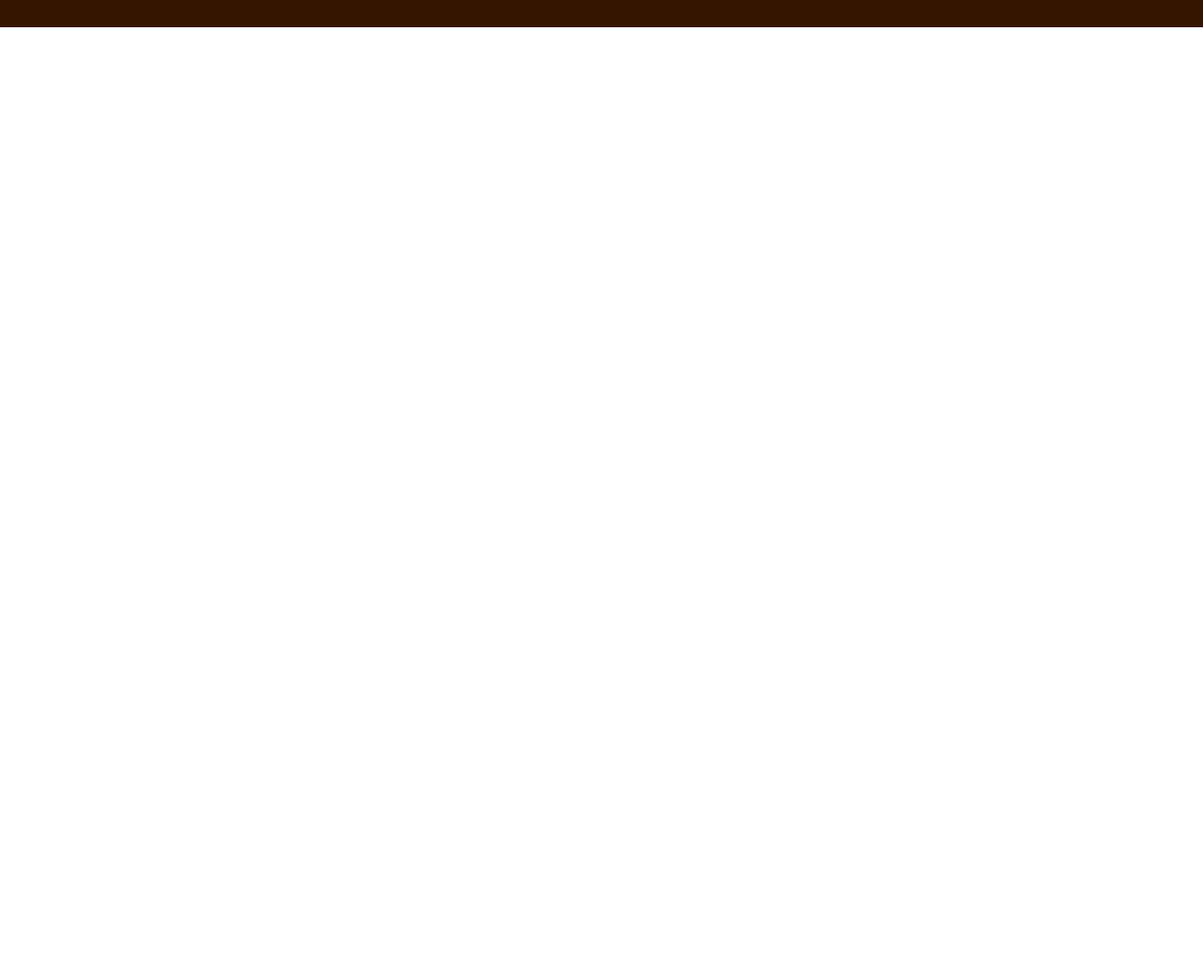
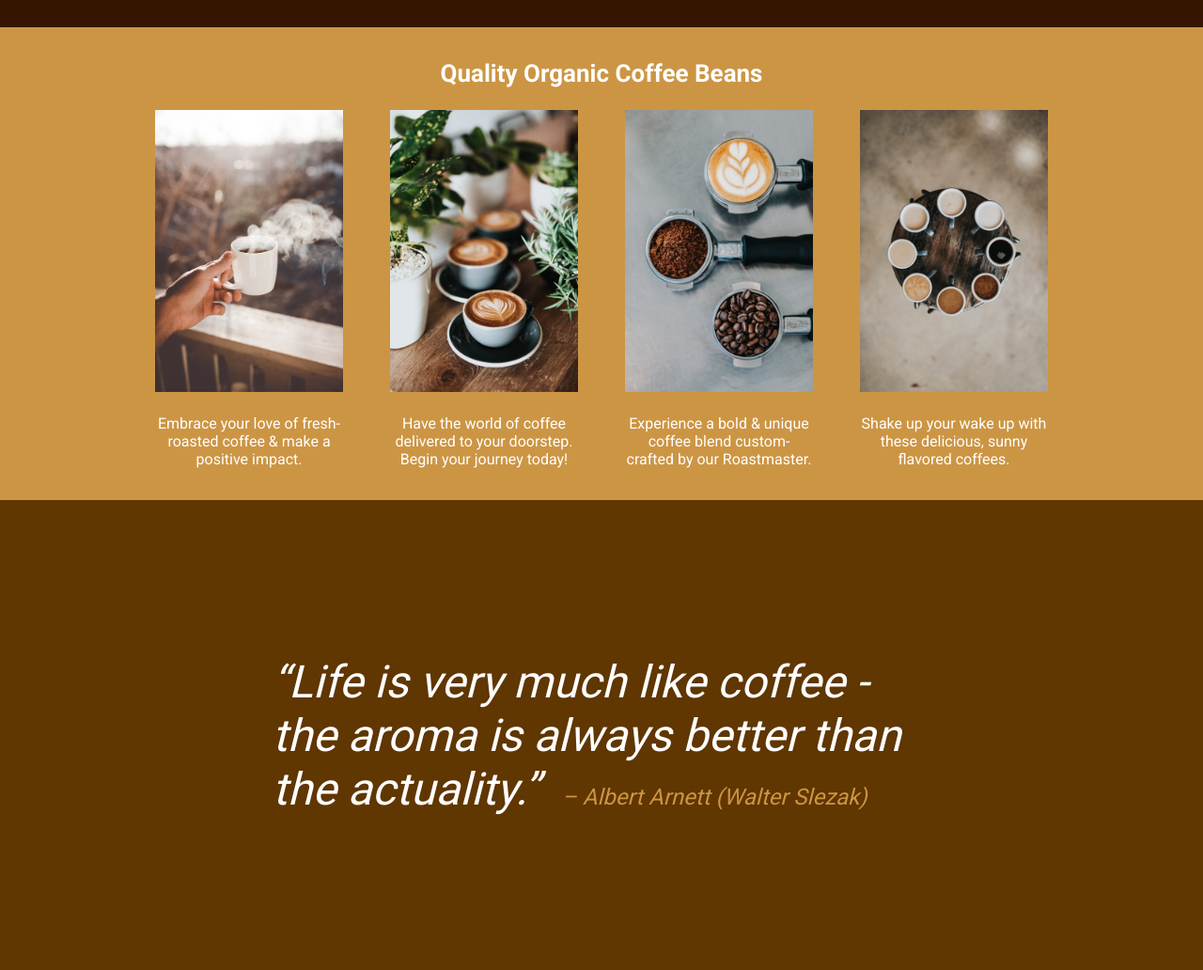
Before and after one commit to djaspir/artisan-coffee, a plain HTML site: page index.html in a window 1280 px wide. Shown: the part 427-1459 px from the top of the page at 94% size. Before the commit the page ends 800 px from the top, so only its background shows below. Drawn offline with Linux system fonts and the light colour scheme.

Commit message:
Add Quote Content

```diff
--- a/css/style.css
+++ b/css/style.css
@@ -55,6 +55,7 @@ a:hover,
 .hero-container {
     display: flex;
     justify-content: center;
+    align-items: center;
     flex-wrap: wrap;
     padding: 32px;
     gap: 56px;
@@ -85,3 +86,57 @@ a:hover,
     padding: 10px 16px;
     border-radius: 10px;
 }
+
+.info {
+    background-color: #CC9544;
+    padding: 34px;
+}
+
+.info-title {
+    margin: 0 0 24px 0;
+    text-align: center;
+    font-size: 26px;
+}
+
+.card-container {
+    display: flex;
+    justify-content: center;
+    flex-wrap: wrap;
+    gap: 50px;
+}
+
+.card img {
+    width: 200px;
+    height: auto;
+    display: block;
+    margin-bottom: 24px;
+}
+
+.card {
+    text-align: center;
+    width: 200px;
+}
+
+.quote {
+    display: flex;
+    justify-content: center;
+    align-items: center;
+    background-color: #603601;
+    height: 500px;
+}
+
+.quote-content {
+    margin: 0;
+    width: 700px;
+    font-style: italic;
+    font-weight: 400;
+    font-size: 48px;
+}
+
+.quote-author {
+    color: #CC9544;
+    margin-right: auto;
+    display: inline-block;
+    margin-left: 24px;
+    font-size: 24px;
+}
--- a/index.html
+++ b/index.html
@@ -28,9 +28,38 @@
                     aroma and delicious taste every single morning.</p>
                 <button class="hero-btn">Sign up</button>
             </div>
-            <img class="hero-img" src="./img/header-img.jpg" alt="Coffee beans in a table">
+            <img class="hero-img" src="./img/header-img.jpg" alt="coffee beans in a table">
         </div>
     </header>
+    <main>
+        <div class="info">
+            <h2 class="info-title">Quality Organic Coffee Beans</h2>
+            <div class="card-container">
+                <div class="card">
+                    <img src="./img/card-img-1.jpg" alt="cup of coffee in the nature.">
+                    Embrace your love of fresh-roasted coffee & make a positive impact.
+                </div>
+                <div class="card">
+                    <img src="./img/card-img-2.jpg" alt="cafe latte with heart art.">
+                    Have the world of coffee delivered to your doorstep. Begin your journey today!
+                </div>
+                <div class="card">
+                    <img src="./img/card-img-3.jpg" alt="coffee and beans in a espresso puck.">
+                    Experience a bold & unique
+                    coffee blend custom-crafted by our Roastmaster.
+                </div>
+                <div class="card">
+                    <img src="./img/card-img-4.jpg" alt="coffee in a cup in circles.">
+                    Shake up your wake up with these
+                    delicious, sunny flavored coffees.
+                </div>
+            </div>
+        </div>
+        <div class="quote">
+            <h3 class="quote-content">“Life is very much like coffee - the aroma is always better than the
+                actuality.”<span class="quote-author">– Albert Arnett (Walter Slezak)</span></h3>
+        </div>
+    </main>
 </body>
 
 </html>
```
